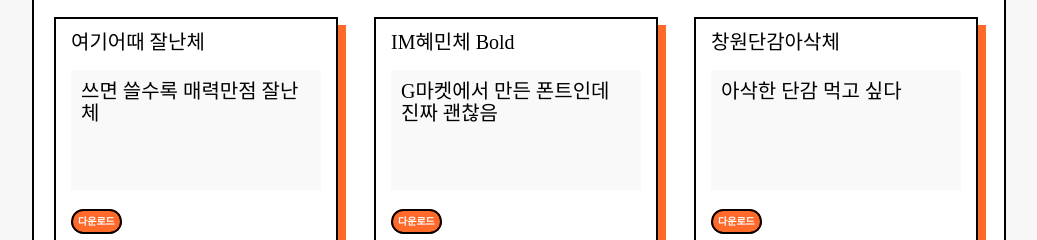
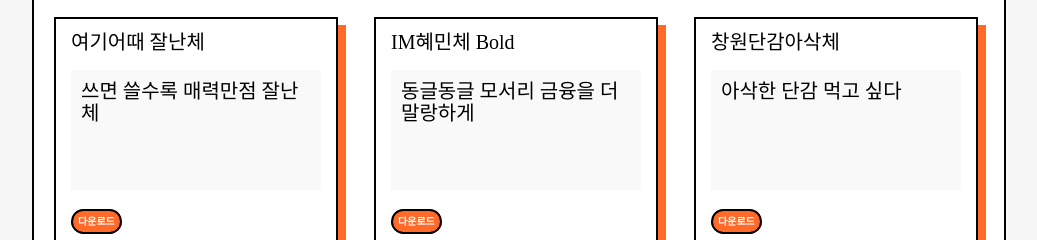
Before and after one commit to chani017/test_mypage, a plain HTML site: page index.html in a window 1280 px wide. Shown: the part 802-1042 px from the top of the page, without its empty margins (121-1158 px from the left). Drawn offline with Linux system fonts and the light colour scheme; a web font is replaced by a local one.

Commit message:
Update index.html

```diff
--- a/index.html
+++ b/index.html
@@ -41,7 +41,7 @@
                 <a href="https://www.goodchoice.kr/font">다운로드</a>
             </div>
             <div class="title_IH">IM혜민체 Bold
-                <p>G마켓에서 만든 폰트인데 진짜 괜찮음</p>
+                <p>동글동글 모서리 금융을 더 말랑하게</p>
                 <a href="https://m.blog.naver.com/dgb001/222430283416">다운로드</a>
             </div>
             <div class="title_CD">창원단감아삭체
```
